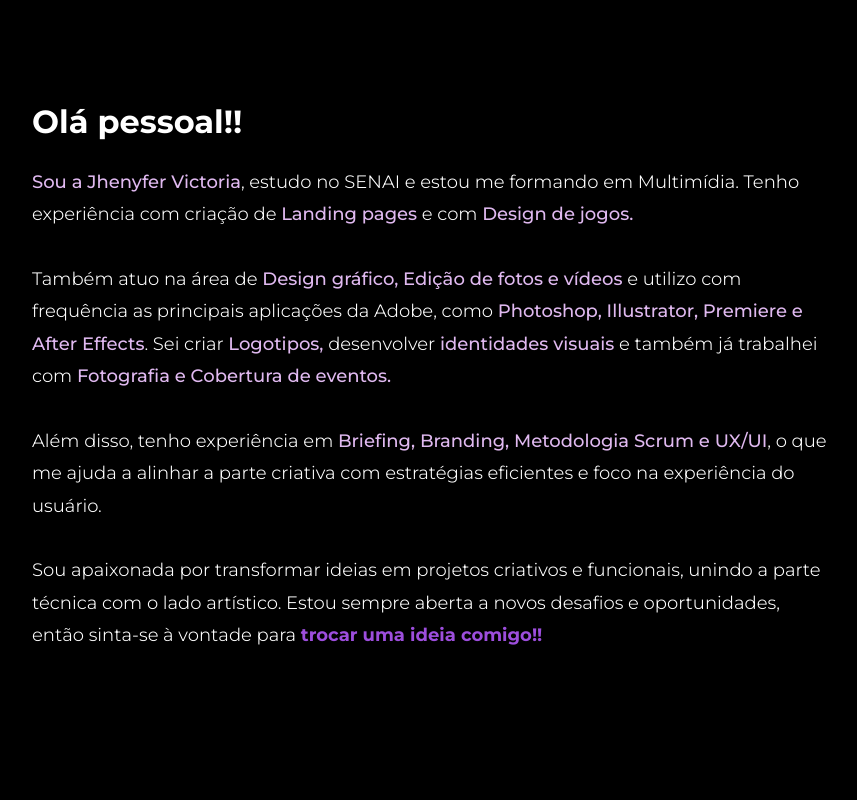
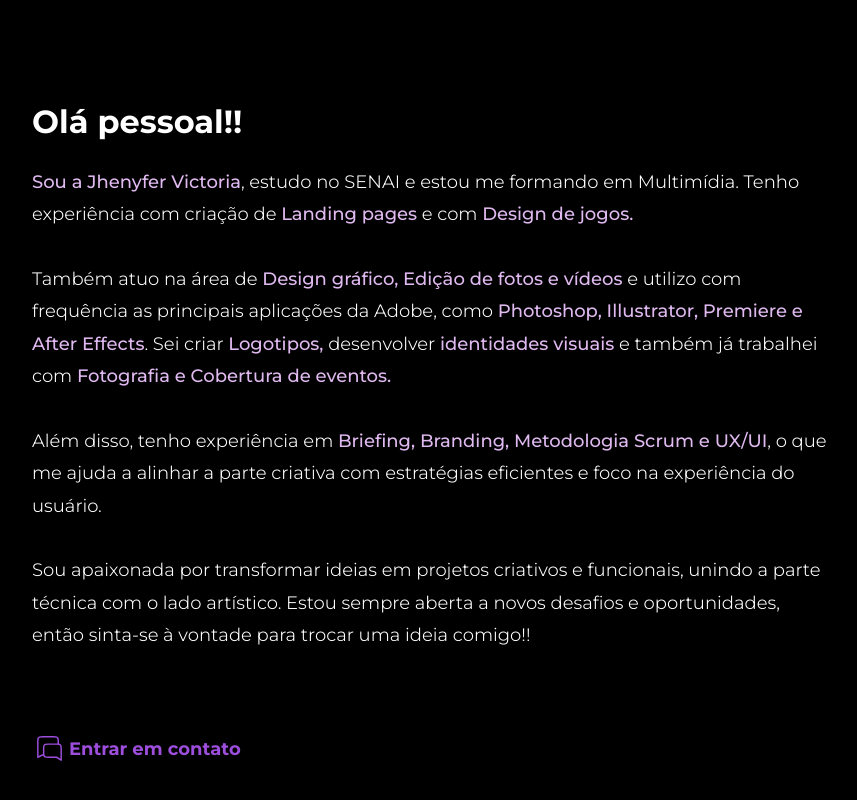
Before and after one commit to Jhenyfer11/PortifolioAtualizado, a plain HTML site: page index.html in a window 1280 px wide. Shown: the part 1532-2332 px from the top of the page, without its empty margins (160-1017 px from the left). Drawn offline with Linux system fonts and the light colour scheme.

Commit message:
visual terminado

```diff
--- a/index.html
+++ b/index.html
@@ -252,14 +252,26 @@
             <br>
 
             Sou apaixonada por transformar ideias em projetos criativos e funcionais, unindo a parte técnica com o lado
-            artístico. Estou sempre aberta a novos desafios e oportunidades, então sinta-se à vontade para
-            <a href="./contato/contato.html">trocar uma
-                ideia comigo!!</a>
+            artístico. Estou sempre aberta a novos desafios e oportunidades, então sinta-se à vontade para trocar uma
+            ideia comigo!!
+
         </p>
+
+        <div class="contatar">
+            <a href="./contato/contato.html">
+                <?xml version="1.0" encoding="utf-8"?><!-- Uploaded to: SVG Repo, www.svgrepo.com, Generator: SVG Repo Mixer Tools -->
+                <svg width="35px" height="35px" viewBox="0 0 24 24" fill="none" xmlns="http://www.w3.org/2000/svg">
+                    <path
+                        d="M18 9V7.2C18 6.0799 18 5.51984 17.782 5.09202C17.5903 4.71569 17.2843 4.40973 16.908 4.21799C16.4802 4 15.9201 4 14.8 4H7.2C6.0799 4 5.51984 4 5.09202 4.21799C4.71569 4.40973 4.40973 4.71569 4.21799 5.09202C4 5.51984 4 6.0799 4 7.2V18L8 16M20 20L17.8062 18.5374C17.5065 18.3377 17.3567 18.2378 17.1946 18.167C17.0507 18.1042 16.9 18.0586 16.7454 18.031C16.5713 18 16.3912 18 16.0311 18H11.2C10.0799 18 9.51984 18 9.09202 17.782C8.71569 17.5903 8.40973 17.2843 8.21799 16.908C8 16.4802 8 15.9201 8 14.8V12.2C8 11.0799 8 10.5198 8.21799 10.092C8.40973 9.71569 8.71569 9.40973 9.09202 9.21799C9.51984 9 10.0799 9 11.2 9H16.8C17.9201 9 18.4802 9 18.908 9.21799C19.2843 9.40973 19.5903 9.71569 19.782 10.092C20 10.5198 20 11.0799 20 12.2V20Z"
+                        stroke="#9d4edd" stroke-width="1" stroke-linecap="round" stroke-linejoin="round" />
+                </svg>
+            </a>
+            <a href="./contato/contato.html"> Entrar em contato</a>
+        </div>
 
     </section>
 
-
+    \
 
 
 </body>
--- a/style.css
+++ b/style.css
@@ -194,6 +194,7 @@ main {
   justify-content: space-between;
 
   text-align: left;
+  align-items: center;
 }
 
 
@@ -294,18 +295,27 @@ main {
   color: #9d4edd;
   text-decoration: none;
   font-size: 18px;
-  transition: 0.3s;
+  transition: 0.5s;
   font-weight: bold;
 
   font-family: "Montserrat";
-  margin-top: 80px;
+
 }
 
 #sobre a:hover {
   color: #fff;
 }
 
+.contatar {
+  display: flex;
+  flex-direction: row;
+  align-items: center;
+}
+.contatar a{
+  display: flex;
+  margin-right: 2px;
 
+}
 
 
 
```
